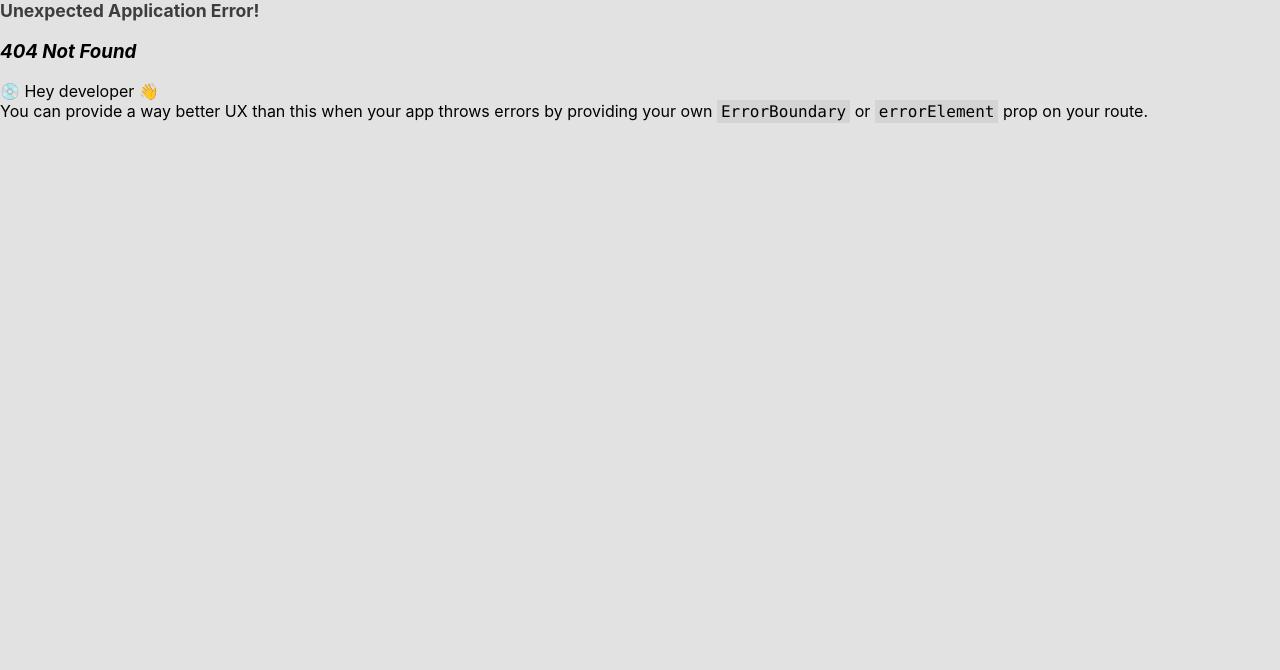
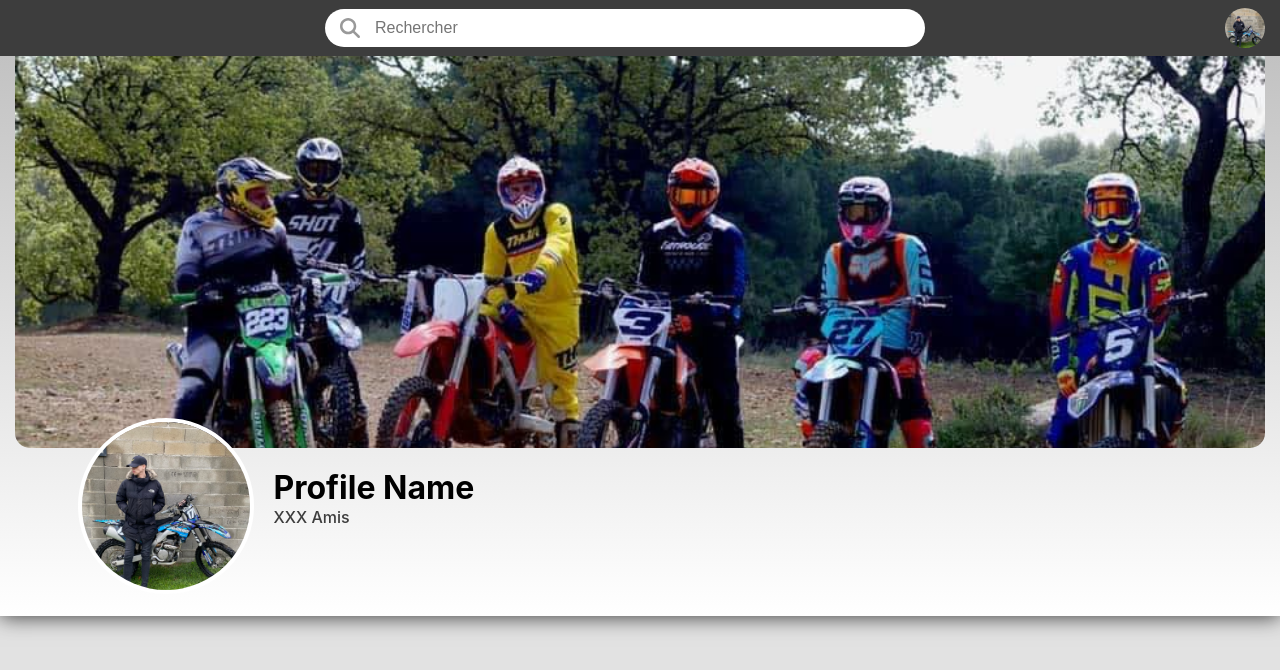
Before and after one commit to jeancharlescano/social-network-frontend, a React (Create React App) app: page /profile in a window 1280 px wide. Before the commit this address had no page. Shown: the top 670 px of the page. Built offline with nearby package versions, Linux system fonts and the light colour scheme.

Commit message:
CreatePublication + profile page

```diff
--- a/public/index.html
+++ b/public/index.html
@@ -1,5 +1,5 @@
 <!DOCTYPE html>
-<html lang="en">
+<html lang="fr">
   <head>
     <meta charset="utf-8" />
     <link rel="icon" href="%PUBLIC_URL%/favicon.ico" />
@@ -21,19 +21,10 @@
       work correctly both with client-side routing and a non-root public URL.
       Learn how to configure a non-root public URL by running `npm run build`.
     -->
-    <title>React App</title>
+    <title>Social Network</title>
   </head>
   <body>
     <div id="root"></div>
-    <!--
-      This HTML file is a template.
-      If you open it directly in the browser, you will see an empty page.
 
-      You can add webfonts, meta tags, or analytics to this file.
-      The build step will place the bundled scripts into the <body> tag.
-
-      To begin the development, run `npm start` or `yarn start`.
-      To create a production bundle, use `npm run build` or `yarn build`.
-    -->
   </body>
 </html>
--- a/src/App.js
+++ b/src/App.js
@@ -2,6 +2,7 @@ import React from "react";
 import { createBrowserRouter, RouterProvider } from "react-router-dom";
 import Home from "./screen/Home";
 import "./App.css";
+import PersonnalPage from "./screen/PersonnalPage";
 
 function App() {
   const router = createBrowserRouter([
@@ -9,6 +10,10 @@ function App() {
       path: "/",
       element: <Home />,
     },
+    {
+      path: "/profile",
+      element: <PersonnalPage />,
+    },
   ]);
 
   return <RouterProvider router={router} />;
--- a/src/components/Menu.module.css
+++ b/src/components/Menu.module.css
@@ -28,6 +28,8 @@ p {
   margin-bottom: 20px;
   background-color: transparent;
   transition: background-color 0.5s ease;
+  border-bottom-right-radius: 15px;
+  border-top-right-radius: 15px;
 }
 
 .Items:hover {
--- a/src/components/PostList.jsx
+++ b/src/components/PostList.jsx
@@ -1,9 +1,33 @@
 import React from "react";
 import styles from "./PostList.module.css";
 import Post from "./Post";
+import profile from "../assets/img/profile.jpeg";
+
 const PostList = () => {
   return (
     <div className={styles.PostContainer}>
+      <div className={styles.NewPostContainer}>
+        <div className={styles.Top}>
+          <div className={styles.Profile}>
+            <div className={styles.ImgContainer}>
+              <img className={styles.Img} src={profile} />
+            </div>
+            <div className={styles.PostData}>
+              <p className={styles.Publisher}>Profile Name</p>
+            </div>
+          </div>
+        </div>
+        <div className={styles.Content}>
+          <textarea
+            className={styles.SearchBar}
+            type="text"
+            placeholder="Nouvelle publication"
+          ></textarea>
+        </div>
+        <div className={styles.Bottom}>
+          <button className={styles.Publish}>Publier</button>
+        </div>
+      </div>
       <Post></Post>
     </div>
   );
--- a/src/components/PostList.module.css
+++ b/src/components/PostList.module.css
@@ -1,3 +1,8 @@
+textarea {
+  /* for all text* area elements */
+  resize: none;
+}
+
 .PostContainer {
   margin: 0 20%;
   display: flex;
@@ -7,3 +12,115 @@
   flex-direction: column;
   align-items: center;
 }
+
+.NewPostContainer {
+  margin: 20px 0;
+  height: auto;
+  width: 800px;
+  border-radius: 15px;
+  background-color: #fff;
+  padding: 10px;
+}
+
+.NewPostContainer .Top {
+  display: flex;
+  flex-direction: column;
+  height: 35px;
+  width: 100%;
+}
+
+.Profile {
+  display: flex;
+  align-items: center;
+}
+
+.ImgContainer {
+  height: 35px;
+  width: 35px;
+  border-radius: 50px;
+  overflow: hidden;
+  display: flex;
+  justify-content: center;
+  cursor: pointer;
+}
+
+.Img {
+  height: 100%;
+  width: 100%;
+  object-fit: cover;
+}
+
+.PostData {
+  display: flex;
+  flex-direction: column;
+  margin-left: 10px;
+}
+
+.Publisher {
+  font-size: 0.9rem;
+  font-weight: 500;
+  cursor: pointer;
+}
+
+.Publisher:hover {
+  text-decoration: underline;
+}
+
+.Date {
+  font-size: 0.7rem;
+  color: #a0a0a0;
+}
+
+.Content {
+  margin-top: 10px;
+  width: 100%;
+  height: auto;
+  display: flex;
+  justify-content: center;
+}
+
+.SearchBar {
+  width: 100%;
+  height: 30px;
+  border: none;
+  outline: none;
+  font-size: 0.9rem;
+  border-radius: 15px;
+  padding: 5px 10px;
+  background-color: #f0f0f0;
+}
+
+.SearchBar:hover {
+  background-color: #e3e3e3;
+  cursor: pointer;
+}
+.SearchBar:focus {
+  background-color: #e3e3e3;
+  height: 200px;
+  cursor: text;
+  overflow: auto;
+}
+
+.Bottom {
+  margin-top: 20px;
+  width: 100%;
+  height: 35px;
+  display: flex;
+  justify-content: end;
+}
+
+.Publish {
+  background-color: #3d3d3d;
+  border-style: none;
+  width: 100px;
+  height: 100%;
+  border-radius: 15px;
+  font-size: 1rem;
+  font-weight: 600;
+  color: white;
+  cursor: pointer;
+}
+
+.Publish:hover {
+  background-color: #2c2c2c;
+}
--- /dev/null
+++ b/src/screen/PersonnalPage.jsx
@@ -0,0 +1,31 @@
+import React from "react";
+import styles from "./PersonnalPage.module.css";
+import HeaderBar from "../components/HeaderBar";
+
+import Banner from "../assets/img/banniere.jpg";
+import Profile from "../assets/img/profile.jpeg";
+const PersonnalPage = () => {
+  return (
+    <>
+      <HeaderBar />
+      <div className={styles.ProfileDataContainer}>
+        <div className={styles.Data}>
+          <img className={styles.Banner} src={Banner} alt="banner" />
+          <div className={styles.UserData}>
+            <img
+              className={styles.UserImage}
+              src={Profile}
+              alt="profile"
+            />
+            <div className={styles.TextDataContainer}>
+              <h1>Profile Name</h1>
+              <p className={styles.FriendCounter}> XXX Amis</p>
+            </div>
+          </div>
+        </div>
+      </div>
+    </>
+  );
+};
+
+export default PersonnalPage;
--- /dev/null
+++ b/src/screen/PersonnalPage.module.css
@@ -0,0 +1,62 @@
+h1 {
+  padding: 0;
+  margin: 0;
+}
+.ProfileDataContainer {
+  margin-top: 56px;
+  height: 70vh;
+  width: 100%;
+  background: rgb(226, 226, 226);
+  background: linear-gradient(
+    180deg,
+    rgb(194, 194, 194) 0%,
+    rgba(255, 255, 255, 1) 100%
+  );
+  box-shadow: 0 1px 20px #3d3d3d;
+  display: flex;
+  justify-content: center;
+}
+
+.Data {
+  width: 1250px;
+  height: 100%;
+  display: flex;
+  flex-direction: column;
+  align-items: center;
+}
+
+.Banner {
+  width: 100%;
+  height: 70%;
+  object-fit: cover;
+  border-radius: 0 0 15px 15px;
+}
+
+.UserData {
+  display: flex;
+
+  width: 90%;
+  height: 30%;
+}
+
+.UserImage {
+  border: 4px solid white;
+  margin-top: -30px;
+  height: 168px;
+  width: 168px;
+  background-color: red;
+  border-radius: 50%;
+  object-fit: cover;
+}
+
+.TextDataContainer {
+  height: auto;
+  display: flex;
+  flex-direction: column;
+  margin: 20px 0 0 20px;
+}
+
+.FriendCounter {
+  color: #3d3d3d;
+  font-weight: 500;
+}
```
Also changed, not shown: public/manifest.json, src/assets/img/banniere.jpg (added).
